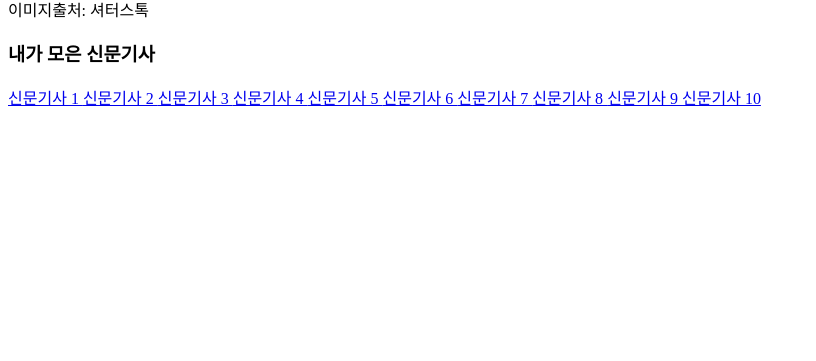
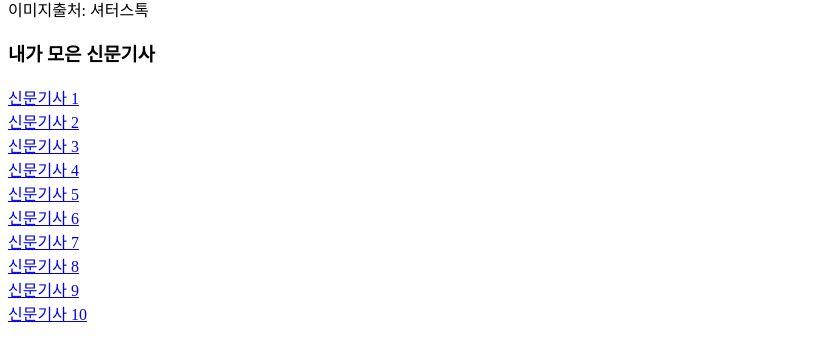
Before and after one commit to bojeong6689/mis, a plain HTML site: page index.html in a window 1280 px wide. Shown: the part 429-790 px from the top of the page, without its empty margins (0-816 px from the left). Drawn offline with Linux system fonts and the light colour scheme.

Commit message:
Add files via upload

```diff
--- a/index.html
+++ b/index.html
@@ -10,15 +10,15 @@
 <img src='https://th.bing.com/th/id/OIP.s7a84ydRPcF4Zgle6J4uiAHaE7?rs=1&pid=ImgDetMain'><br>이미지출처: 셔터스톡<br>
 
 <h3>내가 모은 신문기사</h3>
-<a href= 'https://hiclass.hannam.ac.kr/courses/37993/assignments/619197' = '_blank'> 신문기사 1 </a>
-<a href= 'https://hiclass.hannam.ac.kr/courses/37993/assignments/621372' = '_blank'> 신문기사 2 </a>
-<a href= 'https://hiclass.hannam.ac.kr/courses/37993/assignments/625151' = '_blank'> 신문기사 3 </a>
-<a href= 'https://hiclass.hannam.ac.kr/courses/37993/assignments/627814' = '_blank'> 신문기사 4 </a>
-<a href= 'https://hiclass.hannam.ac.kr/courses/37993/assignments/629455' = '_blank'> 신문기사 5 </a>
-<a href= 'https://hiclass.hannam.ac.kr/courses/37993/assignments/634845' = '_blank'> 신문기사 6 </a>
-<a href= 'https://hiclass.hannam.ac.kr/courses/37993/assignments/634846' = '_blank'> 신문기사 7 </a>
-<a href= 'https://hiclass.hannam.ac.kr/courses/37993/assignments/637018' = '_blank'> 신문기사 8 </a>
-<a href= 'https://hiclass.hannam.ac.kr/courses/37993/assignments/637021' = '_blank'> 신문기사 9 </a>
-<a href= 'https://hiclass.hannam.ac.kr/courses/37993/assignments/637023' = '_blank'> 신문기사 10 </a>
+<a href= 'https://hiclass.hannam.ac.kr/courses/37993/assignments/619197' = '_blank'> 신문기사 1 </a><br>
+<a href= 'https://hiclass.hannam.ac.kr/courses/37993/assignments/621372' = '_blank'> 신문기사 2 </a><br>
+<a href= 'https://hiclass.hannam.ac.kr/courses/37993/assignments/625151' = '_blank'> 신문기사 3 </a><br>
+<a href= 'https://hiclass.hannam.ac.kr/courses/37993/assignments/627814' = '_blank'> 신문기사 4 </a><br>
+<a href= 'https://hiclass.hannam.ac.kr/courses/37993/assignments/629455' = '_blank'> 신문기사 5 </a><br>
+<a href= 'https://hiclass.hannam.ac.kr/courses/37993/assignments/634845' = '_blank'> 신문기사 6 </a><br>
+<a href= 'https://hiclass.hannam.ac.kr/courses/37993/assignments/634846' = '_blank'> 신문기사 7 </a><br>
+<a href= 'https://hiclass.hannam.ac.kr/courses/37993/assignments/637018' = '_blank'> 신문기사 8 </a><br>
+<a href= 'https://hiclass.hannam.ac.kr/courses/37993/assignments/637021' = '_blank'> 신문기사 9 </a><br>
+<a href= 'https://hiclass.hannam.ac.kr/courses/37993/assignments/637023' = '_blank'> 신문기사 10 </a><br>
 </body>
 </html>
```
